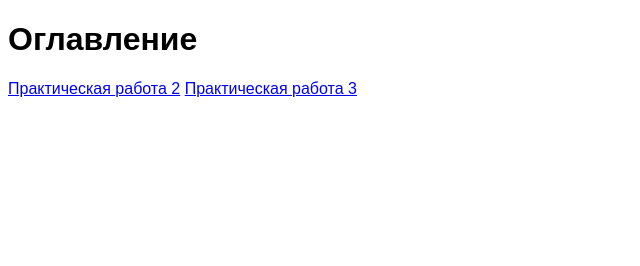
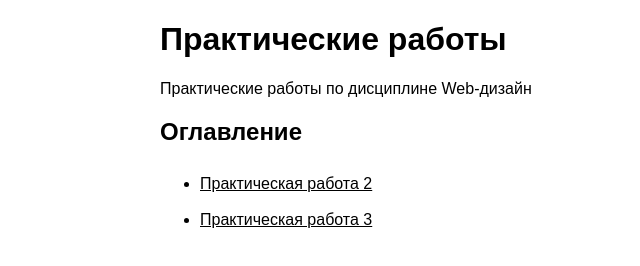
Before and after one commit to blackpiest/webstudy, a plain HTML site: page index.html in a window 1280 px wide. Shown: the whole page, without its empty margins (0-640 px from the left). Drawn offline with Linux system fonts and the light colour scheme.

Commit message:
3 commit

```diff
--- a/css/style.css
+++ b/css/style.css
@@ -1,4 +1,13 @@
 body {
+  width: 960px;
   font-family: "Helvatica Neue", "Helvatica", Arial, sans-serif;
+  margin: auto;
+}
+
+a {
   color: black;
 }
+
+ul {
+  line-height: 36px;
+}
--- a/index.html
+++ b/index.html
@@ -6,8 +6,14 @@
     <title>Web-дизайн</title>
   </head>
   <body>
-    <h1>Оглавление</h1>
-    <a href="2pr/index.html">Практическая работа 2</a>
-    <a href="3pr/index.html">Практическая работа 3</a>
+    <h1>Практические работы</h1>
+    <p>Практические работы по дисциплине Web-дизайн</p>
+    <h2>Оглавление</h2>
+    <ul>
+      <li><a href="2pr/index.html">Практическая работа 2</a></li>
+      <li><a href="3pr/index.html">Практическая работа 3</a></li>
+    </ul>
+
+
   </body>
 </html>
```
Also changed, not shown: 2pr/css/style.css (+15 -0 lines), 2pr/index.html (+2 -0 lines), 3pr/css/style.css (+15 -0 lines), 3pr/index.html (+2 -0 lines).
